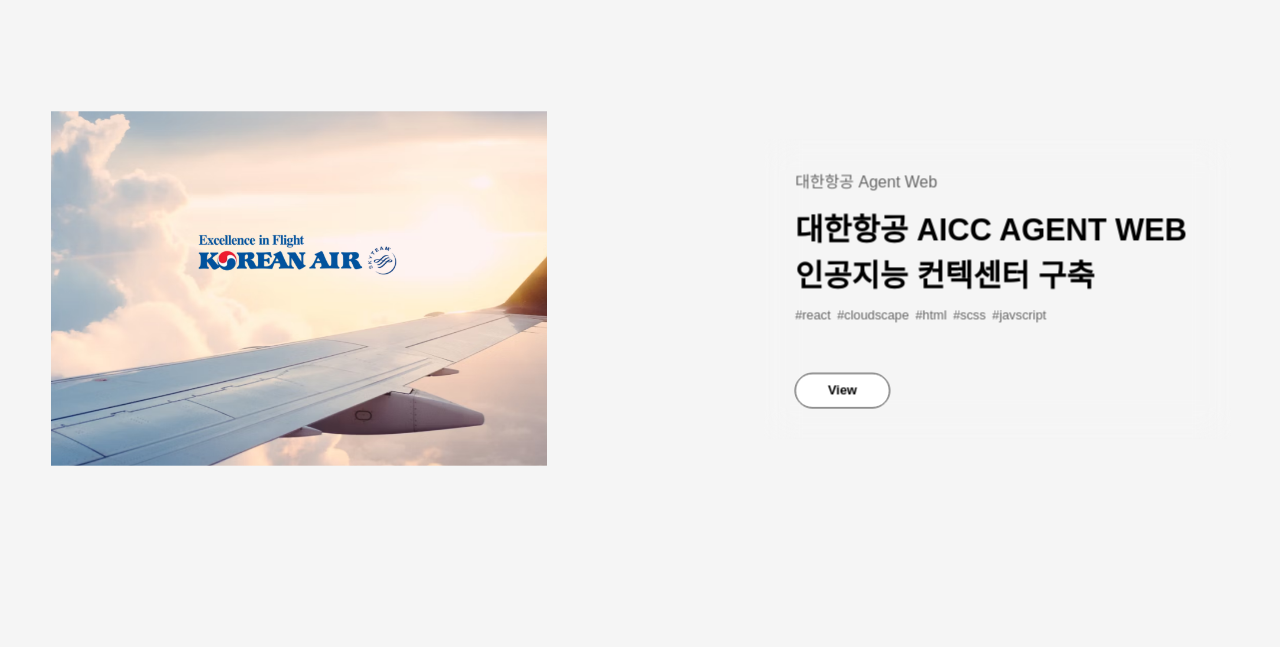
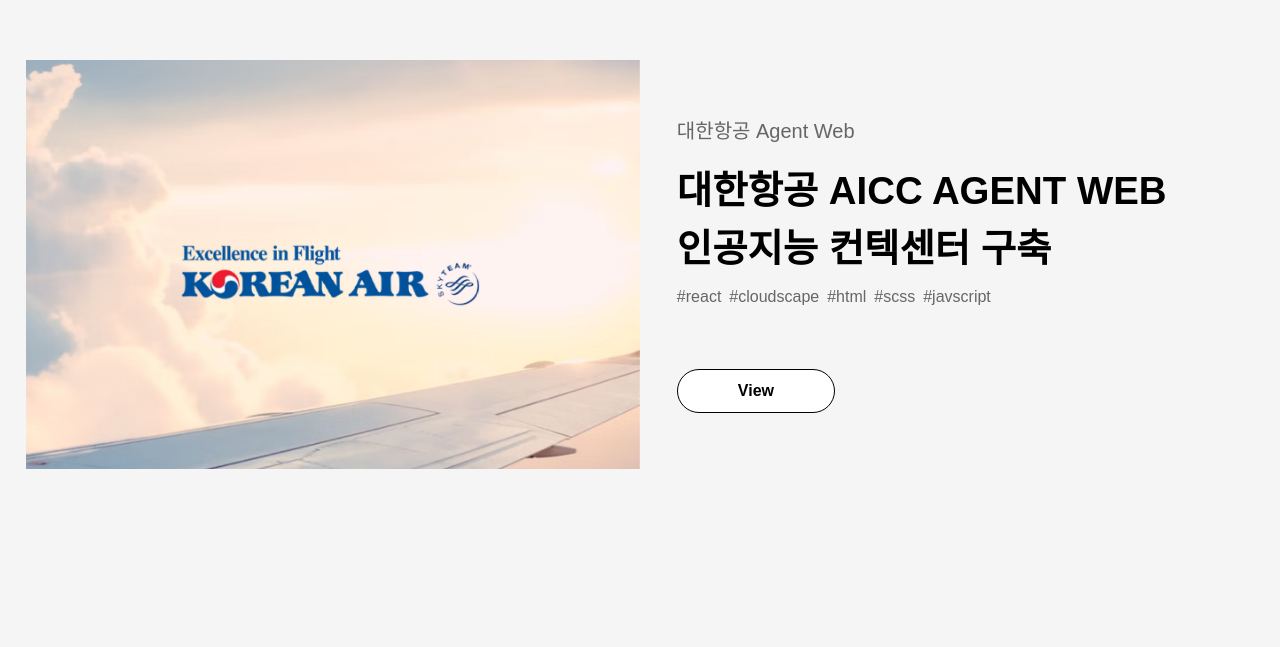
Before and after one commit to ya-cho/my-portfolio, a React (Create React App) app: page / in a window 1280 px wide. Shown: the part 2333-2980 px from the top of the page. Built offline with nearby package versions, Linux system fonts and the light colour scheme; a web font is replaced by a local one.

Commit message:
메인 애니메이션 수정

```diff
--- a/src/assets/scss/Header.module.scss
+++ b/src/assets/scss/Header.module.scss
@@ -16,6 +16,9 @@
   z-index: 10;
   @include laptop {
     padding: 0 2.4rem;
+    background: rgba(245, 245, 245, 0.5);
+    backdrop-filter: blur(4px);
+    -webkit-backdrop-filter: blur(4px);
   }
   &.show {
     transform: translateY(0);
--- a/src/assets/scss/app.scss
+++ b/src/assets/scss/app.scss
@@ -171,10 +171,7 @@
     padding: 8rem 0;
   }
   .inner {
-    margin: 0 8rem;
-    @include laptop {
-      margin: 0 2.4rem;
-    }
+    margin: 0 clamp(2.4rem, 2vw, 8rem);
   }
   &-title {
     margin-bottom: 12rem;
@@ -234,9 +231,7 @@
   }
   &.works {
     .work-item {
-      padding: 0 clamp(2rem, 1vw, 12rem);
       @include laptop {
-        padding: 0;
         display: flex;
         flex-direction: column;
         gap: 6rem;
@@ -252,40 +247,32 @@
         }
         > * {
           flex: 1;
-          transition: transform 3s;
-          @include laptop {
-            transform: none !important;
-          }
         }
         .img {
           min-width: 50%;
-          transform: translate(-5%, 0) scale(0.8);
+          position: relative;
+          aspect-ratio: 3 / 2;
+          overflow: hidden;
           @include laptop {
-            position: relative;
+            margin: 0 -2.4rem;
             aspect-ratio: 1;
-            overflow: hidden;
           }
           img {
-            @include laptop {
-              width: 100%;
-              height: 130%;
-              object-fit: cover;
-              object-position: top;
-              will-change: transform;
-            }
+            width: 100%;
+            height: 130%;
+            object-fit: cover;
+            object-position: top;
+            will-change: transform;
           }
         }
         .text {
-          padding: clamp(2.4rem, 3vw, 6rem);
           @include flexbox(center, flex-start);
           flex-direction: column;
-          -webkit-backdrop-filter: blur(20px);
-          backdrop-filter: blur(20px);
-          transform: translate(5%, 0) scale(0.8);
           position: relative;
           z-index: 1;
           @include laptop {
             width: 100%;
+            padding: 2.4rem 0;
           }
           @include tablet {
             align-items: initial;
@@ -313,32 +300,8 @@
             }
           }
         }
-        // .item.focus
-        &.focus {
-          .img {
-            transform: translate(12%, 0) scale(1);
-          }
-          .text {
-            transform: translate(-12%, 0) scale(1);
-            background: rgba(245, 245, 245, 0.6);
-          }
-        }
         // .item 짝수
         &:nth-child(even) {
-          .img {
-            transform: translate(5%, 0) scale(0.8);
-          }
-          .text {
-            transform: translate(-5%, 0) scale(0.8);
-          }
-          &.focus {
-            .img {
-              transform: translate(-12%, 0) scale(1);
-            }
-            .text {
-              transform: translate(12%, 0) scale(1);
-            }
-          }
           .img {
             order: 2;
             @include laptop {
--- a/src/assets/scss/global.scss
+++ b/src/assets/scss/global.scss
@@ -175,7 +175,7 @@
 // 버튼
 .btn-round-large {
   @include inline-flex-box(center, center);
-  padding: 0 4rem;
+  padding: 0 6rem;
   height: 4.4rem;
   background: $white;
   @include bordered(1px, $black);
--- a/src/components/Main.jsx
+++ b/src/components/Main.jsx
@@ -126,35 +126,47 @@
 
     // work 애니메이션
     let mm = gsap.matchMedia();
-    // 1024px 이상일 때 실행될 애니메이션 (기존 아이템 애니메이션)
+    // 1024px 이상일 때 실행될 애니메이션
     mm.add("(min-width: 1025px)", () => {
       gsap.utils.toArray(".work-item .item").forEach((item) => {
-        gsap.to(item, {
+        // text 요소 .title 요소에 초기값 설정
+        gsap.set(item.querySelector(".text"), {
+          yPercent: -50,
+        });
+        gsap.set(item.querySelector(".text .title"), {
+          color: "#aaa",
+        });
+
+        // 스크롤 트리거 애니메이션
+        gsap.to(item.querySelector(".text"), {
+          yPercent: 0,
+          duration: 1,
+          ease: "power2.out",
           scrollTrigger: {
             trigger: item,
             start: "top center",
             end: "bottom 20%",
             scrub: 1,
             toggleActions: "play none none reverse",
-            onEnter: () => {
-              item.classList.add("focus");
           },
-            onLeave: () => {
-              item.classList.remove("focus");
-            },
-            onEnterBack: () => {
-              item.classList.add("focus");
-            },
-            onLeaveBack: () => {
-              item.classList.remove("focus");
-            },
+        });
+        // title opacity 애니메이션
+        gsap.to(item.querySelector(".text .title"), {
+          color: "#000",
+          duration: 1,
+          ease: "power2.out",
+          scrollTrigger: {
+            trigger: item,
+            start: "top center",
+            end: "bottom 20%",
+            scrub: 1,
+            toggleActions: "play none none reverse",
           },
         });
       });
     });
 
-    // 썸네일 이미지 패럴럭스
-    mm.add("(max-width: 1024px)", () => {
+    // work 썸네일 이미지 패럴럭스
     gsap.utils.toArray(".work-item .img").forEach((imgContainer) => {
       gsap.to(imgContainer.querySelector("img"), {
         yPercent: -20,
@@ -165,7 +177,6 @@
           end: "bottom top",
           scrub: 1,
         },
-        });
       });
     });
 
@@ -264,6 +275,7 @@
 
       {/* works */}
       <section className="section works">
+        <div className="inner">
           <h3 className="section-title">My works</h3>
           <div className="work-item">
             <div className="item">
@@ -416,6 +428,7 @@
               </div>
             </div>
           </div>
+        </div>
       </section>
       {/* //works */}
     </main>
```
Also changed, not shown: public/images/img_koreanair_thumbnail.png. Lines whose indentation alone changed are shown as unchanged.
